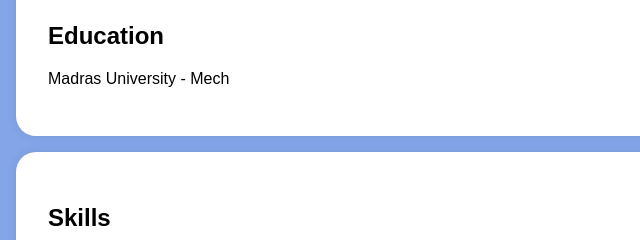
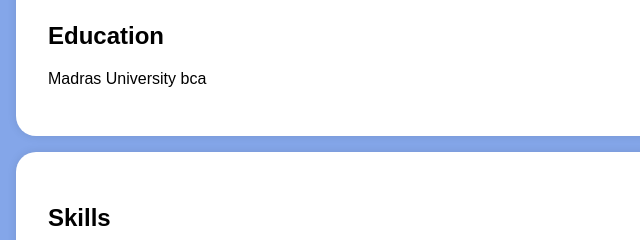
Before and after one commit to gayathri26062006/Digital_portfolio, a plain HTML site: page index.html in a window 1280 px wide. Shown: the part 512-752 px from the top of the page, 0-640 px from the left. Drawn offline with Linux system fonts and the light colour scheme.

Commit message:
Update index.html

```diff
--- a/index.html
+++ b/index.html
@@ -128,7 +128,7 @@
     <section id="education">
         <div class="section-content">
             <h2>Education</h2>
-            <p>Madras University  - Mech</p>
+            <p>Madras University bca</p>
 
 
         </div>
```
